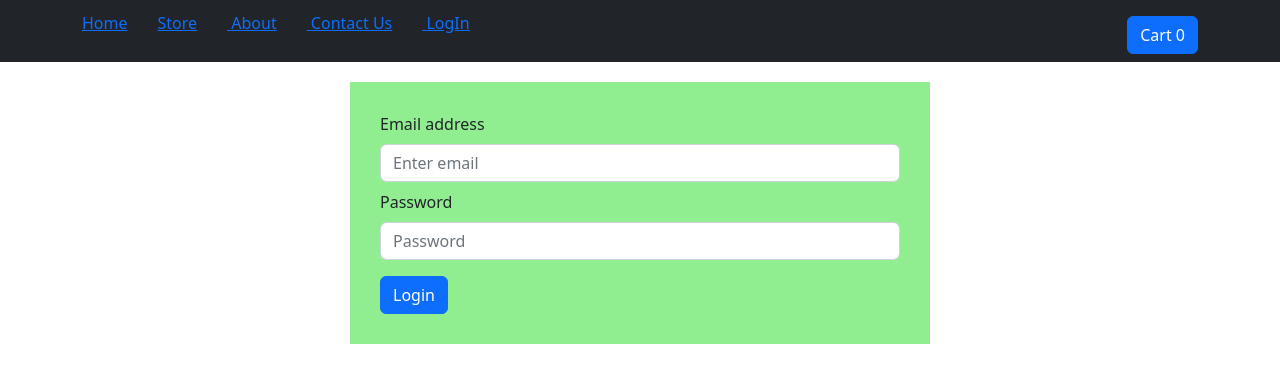
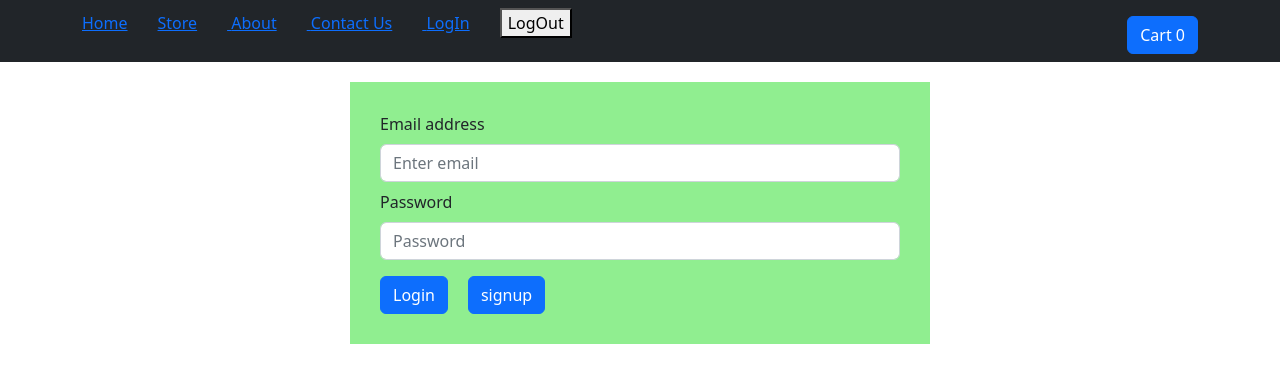
Before and after one commit to PavankumarMula/ecommerce, a React (Create React App) app: page /Login in a window 1280 px wide. Shown: the top 382 px of the page. Built offline with nearby package versions, Linux system fonts and the light colour scheme.

Commit message:
non authenticated users

```diff
--- a/src/App.js
+++ b/src/App.js
@@ -5,14 +5,18 @@ import Cart from "./Components/Cart";
 import NavBar from "./Components/NavBar";
 import Home from "./Components/Home";
 import Contact from "./Components/Contact";
-import React, { useState } from "react";
+import React, { useContext, useState } from "react";
 import CartContext from "./Components/CartContext";
 import { BrowserRouter, Switch, Route, Redirect } from "react-router-dom";
 import ProductDetail from "./Components/ProductDetail";
 import LogIn from "./LogIn";
+import { AuthData } from "./AuthContext";
 
 function App(props) {
   const [cartIsShown, setCartIsShown] = useState(false);
+  const authCtx=useContext(AuthData)
+
+
   const cartShownHandler = () => {
     setCartIsShown(!cartIsShown);
   };
@@ -30,7 +34,7 @@ function App(props) {
           <Route path="/" exact>
             <Redirect to="/home"></Redirect>
           </Route>
-          <Route path="/store" exact component={Grid}></Route>
+         {authCtx.isLoggedIn && (<Route path="/store" exact component={Grid}></Route>)}
           <Route path="/about" exact component={About}></Route>
 
           <Route path="/home" exact component={Home}></Route>
@@ -41,6 +45,9 @@ function App(props) {
             exact
             component={ProductDetail}
           ></Route>
+          <Route path='*'>
+            <Redirect to='/Login' />
+          </Route>
         </Switch>
       </BrowserRouter>
     </CartContext>
--- a/src/AuthContext.js
+++ b/src/AuthContext.js
@@ -1,36 +1,35 @@
 import React, { useState } from "react";
-  export const AuthData=React.createContext({
-    token:'',
-    isLoggedIn:false,
-    login:()=>{},
-    logout:()=>{}
+export const AuthData = React.createContext({
+  token: "",
+  isLoggedIn: false,
+  login: () => {},
+  logout: () => {},
+});
+const AuthContext = (props) => {
+  const loadToken=localStorage.getItem('token')
+  const [token, setToken] = useState(loadToken);
+  const isLoggedIn = !!token;
 
-})
- const AuthContext = (props) =>{
-    const[token,setToken]=useState(null)
-    const isLoggedIn=!!token
-
-    const loginHandler=(id)=>{
-        if(id){
-            setToken(true)
-            localStorage.setItem('token',id)
-        }
-
-
-
+  const loginHandler = (id) => {
+    if (id) {
+      setToken(true);
+      localStorage.setItem("token", id);
     }
-    const logoutHandler=()=>{
-        setToken(null)
-        localStorage.removeItem('token');
-    }
-    const AuthContextData={
-        tokenId:token,
-        isLoggedIn:isLoggedIn,
-        login:loginHandler,
-        logout:logoutHandler
-    }
-    return <AuthData.Provider value={AuthContextData}>
-        {props.children}
+  };
+  const logoutHandler = () => {
+    setToken(null);
+    localStorage.removeItem("token");
+  };
+  const AuthContextData = {
+    tokenId: token,
+    isLoggedIn: isLoggedIn,
+    login: loginHandler,
+    logout: logoutHandler,
+  };
+  return (
+    <AuthData.Provider value={AuthContextData}>
+      {props.children}
     </AuthData.Provider>
-}
+  );
+};
 export default AuthContext;
--- a/src/Components/NavBar.js
+++ b/src/Components/NavBar.js
@@ -3,8 +3,9 @@ import { Container, Navbar,  Button} from "react-bootstrap";
 import { CartData } from "./CartContext";
 import { useContext } from "react";
 import {Link} from 'react-router-dom';
+import { AuthData } from "../AuthContext";
 const NavBar = (props) => {
-
+const authCtx=useContext(AuthData)
 const CartCtx=useContext(CartData);
 const length=CartCtx.items.length;
   return (
@@ -27,6 +28,7 @@ const length=CartCtx.items.length;
           <Link to='/Login'> <li className="d-inline" style={{marginRight:"30px"}}>
            LogIn
           </li></Link>
+         <button onClick={()=>{authCtx.logout()}}>LogOut</button>
 
         </ul>
           <Button
--- a/src/LogIn.js
+++ b/src/LogIn.js
@@ -1,42 +1,80 @@
 import { Form, Button } from "react-bootstrap";
-import { useContext, useRef, useState } from "react";
-import { Redirect, useHistory } from "react-router-dom";
+import { useContext, useRef } from "react";
+import { useHistory } from "react-router-dom";
 import { AuthData } from "./AuthContext";
 
 const LogIn = () => {
-    const authCtx=useContext(AuthData);
-   const history = useHistory()
+  const authCtx = useContext(AuthData);
+  const history = useHistory();
   const email = useRef();
   const password = useRef();
-  const formhandler = (event) => {
-        event.preventDefault();
-        const useremail=email.current.value
-        const userpassword=password.current.value
-        fetch(`https://identitytoolkit.googleapis.com/v1/accounts:signInWithPassword?key=AIzaSyAsYyotWR2zesaRukTm4MhJNB9k7RTFZdY`,
+
+  const loginHandler = (e) => {
+    e.preventDefault();
+    const useremail = email.current.value;
+    const userpassword = password.current.value;
+    if (e.target.id === "login") {
+      fetch(
+        `https://identitytoolkit.googleapis.com/v1/accounts:signInWithPassword?key=AIzaSyAsYyotWR2zesaRukTm4MhJNB9k7RTFZdY`,
         {
-            method:'POST',
-            body:JSON.stringify({
-                email:useremail,
-                password:userpassword,
-                returnSecureToken:true
-            }),
-            headers:{
-                'content-Type':'application/json'
-            }
-        }).then(res=>{if(res.ok){
-               res.json().then(data=>{
-               authCtx.login(data.idToken)
-               history.replace('/store')
-               })
-        }else{
-            res.json().then(data=>{
-                alert(data.error.message)
-            })
+          method: "POST",
+          body: JSON.stringify({
+            email: useremail,
+            password: userpassword,
+            returnSecureToken: true,
+          }),
+          headers: {
+            "content-Type": "application/json",
+          },
         }
-    })
-  }
+      ).then((res) => {
+        if (res.ok) {
+          res.json().then((data) => {
+            authCtx.login(data.idToken);
+            history.replace("/store");
+          });
+        } else {
+          res.json().then((data) => {
+            alert(data.error.message);
+          });
+        }
+      });
+    }
+  };
+  const signupHandler = (e) => {
+    e.preventDefault();
+    const useremail = email.current.value;
+    const userpassword = password.current.value;
+    if (e.target.id === "signup") {
+      fetch(
+        `https://identitytoolkit.googleapis.com/v1/accounts:signUp?key=AIzaSyAsYyotWR2zesaRukTm4MhJNB9k7RTFZdY`,
+        {
+          method: "POST",
+          body: JSON.stringify({
+            email: useremail,
+            password: userpassword,
+            returnSecureToken: true,
+          }),
+          headers: {
+            "content-Type": "application/json",
+          },
+        }
+      ).then((res) => {
+        if (res.ok) {
+          res.json().then((data) => {
+            authCtx.login(data.idToken);
+          });
+        } else {
+          res.json().then((data) => {
+            alert(data.error.message);
+          });
+        }
+      });
+    }
+
+  };
   return (
-    <Form onSubmit={formhandler}
+    <Form
       style={{
         padding: "30px",
         marginLeft: "350px",
@@ -54,9 +92,19 @@ const LogIn = () => {
         <Form.Label>Password</Form.Label>
         <Form.Control type="password" placeholder="Password" ref={password} />
       </Form.Group>
-      <Button variant="primary" type="submit">
+      <Button id="login" variant="primary" type="submit" onClick={loginHandler}>
         Login
       </Button>
+      <Button
+        style={{ marginLeft: "20px" }}
+        id="signup"
+        variant="primary"
+        type="submit"
+        onClick={signupHandler}
+      >
+        signup
+      </Button>
+
     </Form>
   );
 };
```
